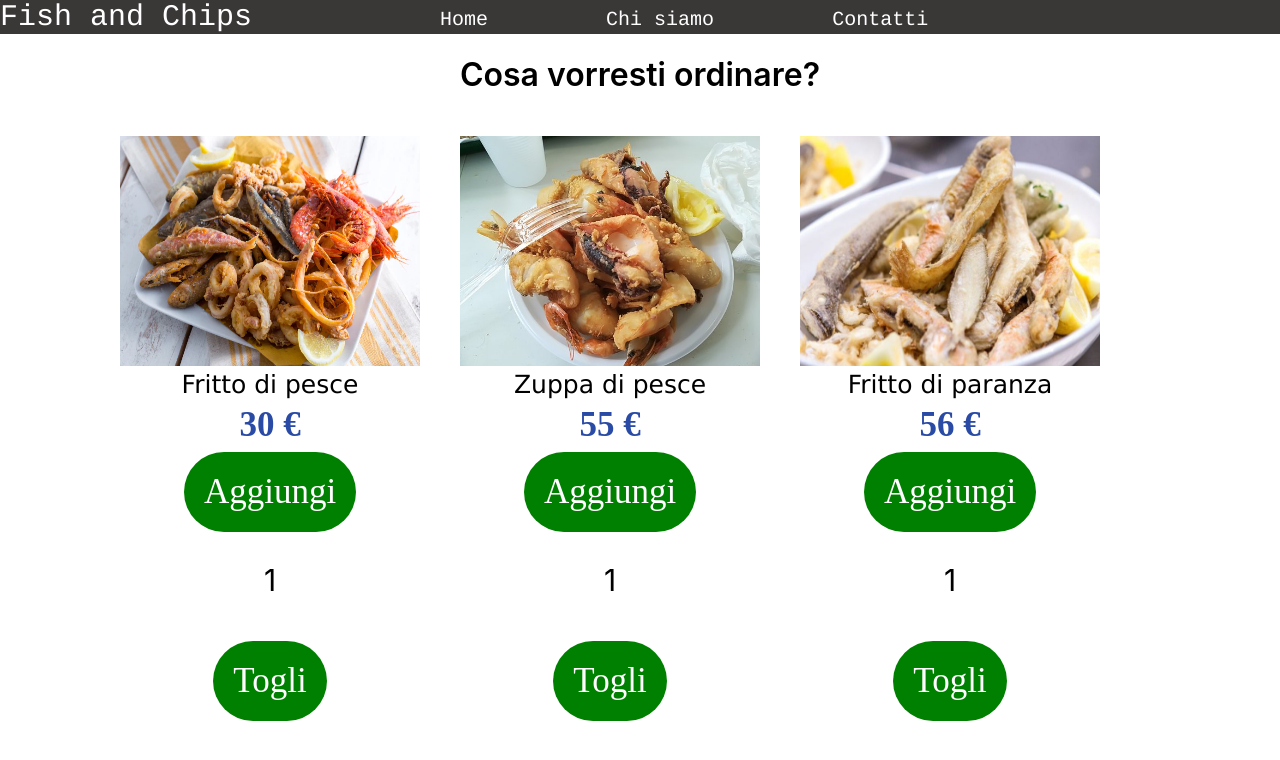
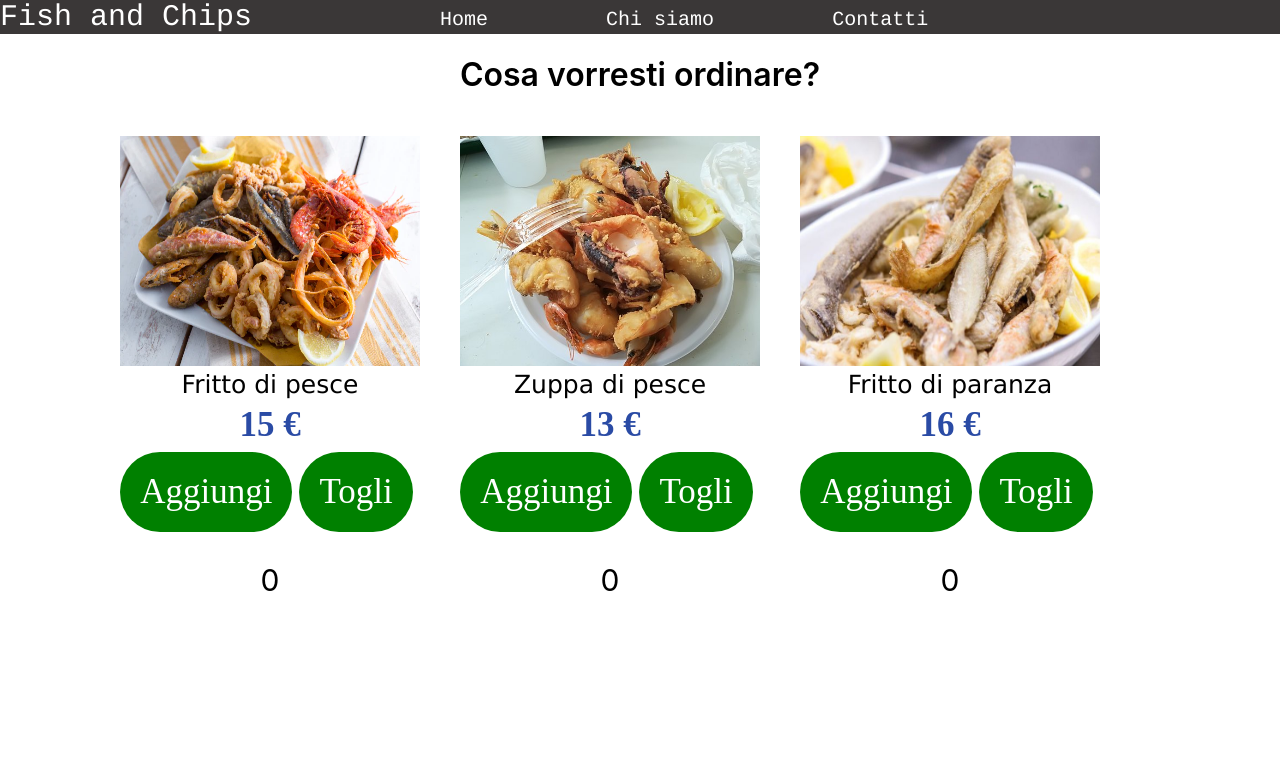
Before and after one commit to giorgiocoppola/Menu-, a React (Create React App) app: page / in a window 1280 px wide. Shown: the top 760 px of the page. Built offline with nearby package versions, Linux system fonts and the light colour scheme.

Commit message:
Modifica dei prezzi dei pasti

```diff
--- a/src/App.css
+++ b/src/App.css
@@ -17,6 +17,7 @@ button {
 
    background-color:green;
    margin-top:13px;
+   margin-right: 7px;
    padding:20px;
    border: green;
    color:white;
--- a/src/components/Menu.js
+++ b/src/components/Menu.js
@@ -6,33 +6,32 @@ import React,{useState} from 'react'
 
 
 function Menu() {
-  const [count,setcount] = useState(1)
-  const [count2,setcount2] = useState(1)
-  const [count3,setcount3] = useState(1)
+  const [count,setcount] = useState(0)
+  const [count2,setcount2] = useState(0)
+  const [count3,setcount3] = useState(0)
          return (
         <div className="container">
          <h1>Cosa vorresti ordinare?</h1>
          <div className ="testo1"> <img src={pesce} width="300px" height="230px"></img>
          <div className="descrizione">Fritto di pesce</div>
-         <div className="prezzo">30 €</div>
+         <div className="prezzo">15 €</div>
          <button onClick={() => setcount(count + 1)}>Aggiungi</button>
+         <button onClick={() =>{ count === 0 ? setcount(0) : setcount(count - 1)}}>Togli</button>
          <p>{count}</p>
-         <button onClick={() => setcount(count - 1)}>Togli</button>
          </div>
          <div className ="testo2"> <img src={pesce2} width="300px" height="230px"></img>
          <div className="descrizione">Zuppa di pesce</div>
-         <div className="prezzo">55 €</div>
+         <div className="prezzo">13 €</div>
          <button onClick={() => setcount2(count2 + 1)}>Aggiungi</button>
+         <button onClick={() => { count2 === 0 ? setcount2(0) : setcount2(count2 - 1)}}>Togli</button>
          <p>{count2}</p>
-         <button onClick={() => setcount2(count2 - 1)}>Togli</button>
          </div>
          <div className ="testo3"><img src={pesce3} width="300px" height="230px"></img>
          <div className="descrizione">Fritto di paranza</div>
-         <div className="prezzo">56 €</div>
+         <div className="prezzo">16 €</div>
          <button onClick={() => setcount3(count3 + 1)}>Aggiungi</button>
+         <button onClick={() => { count3 === 0 ? setcount3(0) : setcount3(count3 - 1)}}>Togli</button>
          <p>{count3}</p>
-         <button onClick={() => setcount3(count3 - 1)}>Togli</button>
-
          </div>
 
          </div>
```
